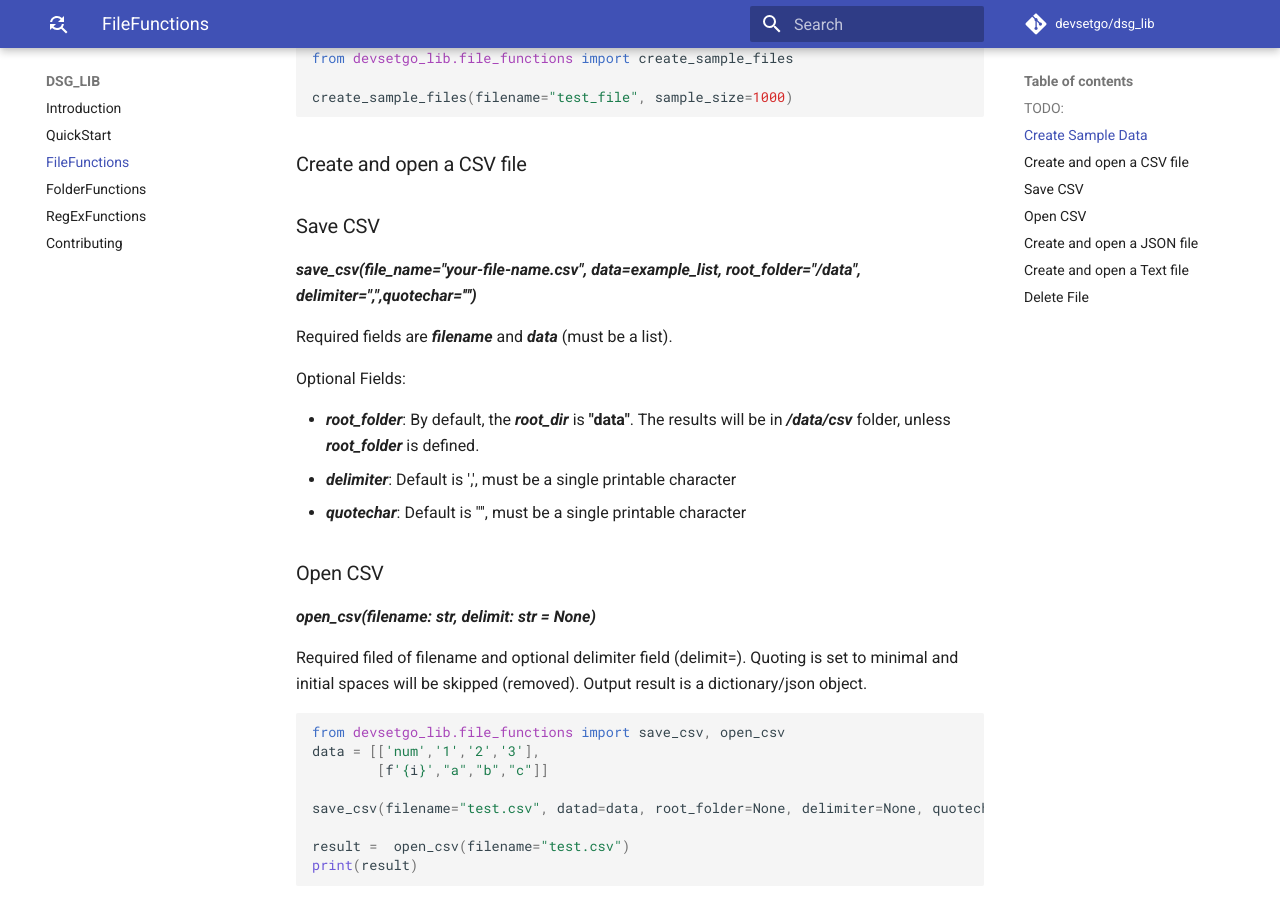
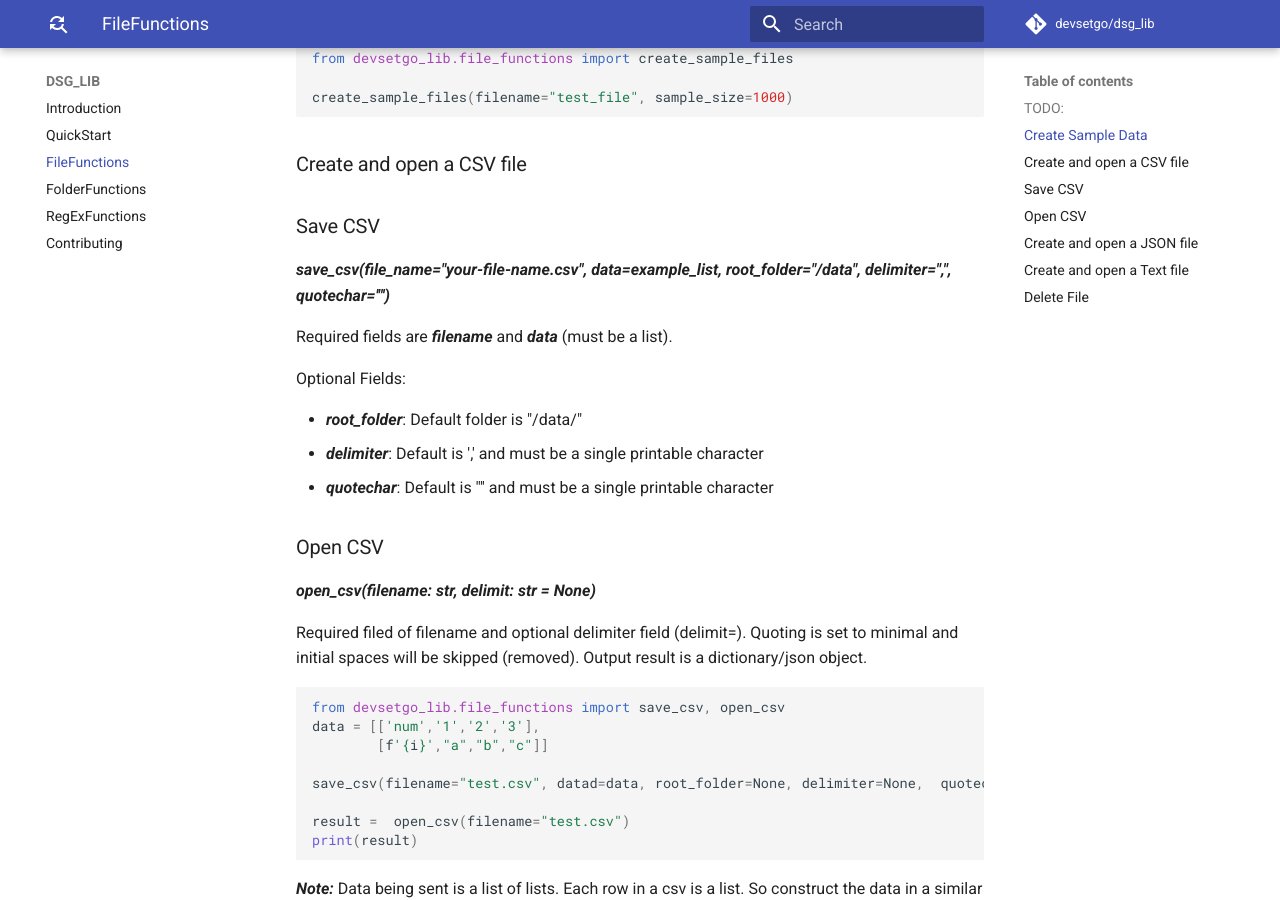
Before and after one commit to devsetgo/devsetgo_lib, an MkDocs documentation site: the page built from docs/file_functions.md, in a window 1280 px wide and 900 px high, scrolled down 399 px. Built offline with MkDocs 1.6.1 and Material for MkDocs 9.7.7, drawn with Linux system fonts in a browser that asks for light colours; comment, search, counter and statistics services are not loaded.

Commit message:
update for text fixes

```diff
--- a/docs/file_functions.md
+++ b/docs/file_functions.md
@@ -19,15 +19,15 @@ create_sample_files(filename="test_file", sample_size=1000)
 ### Create and open a CSV file
 
 ### Save CSV
-***save_csv(file_name="your-file-name.csv", data=example_list, root_folder="/data", delimiter=",",quotechar='"')***
+***save_csv(file_name="your-file-name.csv", data=example_list, root_folder="/data", delimiter=",", quotechar='"')***
 
 Required fields are ***filename*** and ***data*** (must be a list).
 
 Optional Fields:
 
-- ***root_folder***: By default, the ***root_dir*** is **"data"**. The results will be in ***/data/csv*** folder, unless ***root_folder*** is defined.
-- ***delimiter***: Default is ',', must be a single printable character
-- ***quotechar***: Default is '"', must be a single printable character
+- ***root_folder***: Default folder is "/data/"
+- ***delimiter***: Default is ',' and must be a single printable character
+- ***quotechar***: Default is '"' and must be a single printable character
 
 
 ### Open CSV
@@ -41,7 +41,7 @@ from devsetgo_lib.file_functions import save_csv, open_csv
 data = [['num','1','2','3'],
         [f'{i}',"a","b","c"]]
 
-save_csv(filename="test.csv", datad=data, root_folder=None, delimiter=None, quotechar=None)
+save_csv(filename="test.csv", datad=data, root_folder=None, delimiter=None,  quotechar=None)
 
 result =  open_csv(filename="test.csv")
 print(result)
```
